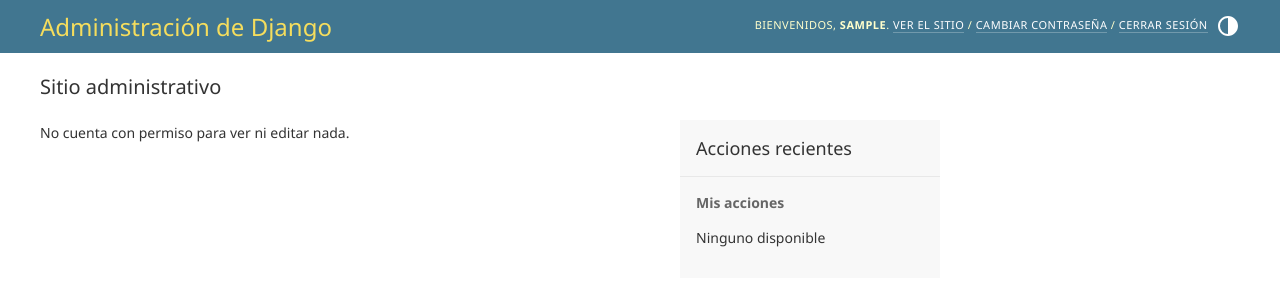
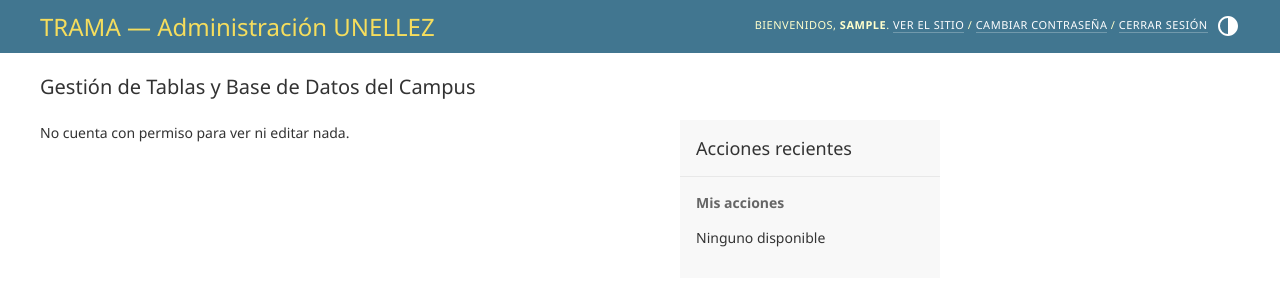
Before and after one commit to alejose2050-afk/TRAMA, a Django app: page /admin/ in a window 1280 px wide. Shown: the top 300 px of the page. Run offline with Django 5.2, Linux system fonts and the light colour scheme; the visitor is signed in with stand-in values (Sample User, id 1); data comes from the database, SQL or seed files in the repository; data that the repository does not hold is empty.

Commit message:
Personalización del panel de administración de Django para la UNELLEZ

```diff
--- a/backend/config/urls.py
+++ b/backend/config/urls.py
@@ -20,6 +20,11 @@ urlpatterns = [
     path('usuarios/', include('users.urls', namespace='users')),
 ]
 
+# Personalización institucional del Panel de Administración (UNELLEZ)
+admin.site.site_header = "TRAMA — Administración UNELLEZ"
+admin.site.site_title = "Panel Administrativo TRAMA"
+admin.site.index_title = "Gestión de Tablas y Base de Datos del Campus"
+
 # En modo de desarrollo, permite servir archivos estáticos y multimedia
 if settings.DEBUG:
     urlpatterns += static(settings.STATIC_URL, document_root=settings.STATIC_ROOT)
--- a/backend/templates/home.html
+++ b/backend/templates/home.html
@@ -15,7 +15,7 @@
 
 {% block content %}
 <div class="trama-container">
-  <!-- Renderizado condicional según el rol o privilegio del usuario (Pauta B.8) -->
+  <!-- Renderizado condicional según el rol o privilegio del usuario -->
   {% if role_view == 'admin' %}
     {% include 'roles/dashboard_admin.html' %}
   {% elif role_view == 'manager' %}
--- a/backend/templates/roles/dashboard_admin.html
+++ b/backend/templates/roles/dashboard_admin.html
@@ -22,7 +22,7 @@
     <div style="display: flex; gap: 12px;">
       <a href="/admin/" target="_blank" class="btn btn-primary">
         <svg width="18" height="18" viewBox="0 0 24 24" fill="none" stroke="currentColor" stroke-width="2" stroke-linecap="round" stroke-linejoin="round"><path d="M12.22 2h-.44a2 2 0 0 0-2 2v.18a2 2 0 0 1-1 1.73l-.43.25a2 2 0 0 1-2 0l-.15-.08a2 2 0 0 0-2.73.73l-.22.38a2 2 0 0 0 .73 2.73l.15.1a2 2 0 0 1 1 1.72v.51a2 2 0 0 1-1 1.74l-.15.09a2 2 0 0 0-.73 2.73l.22.38a2 2 0 0 0 2.73.73l.15-.08a2 2 0 0 1 2 0l.43.25a2 2 0 0 1 1 1.73V20a2 2 0 0 0 2 2h.44a2 2 0 0 0 2-2v-.18a2 2 0 0 1 1-1.73l.43-.25a2 2 0 0 1 2 0l.15.08a2 2 0 0 0 2.73-.73l.22-.39a2 2 0 0 0-.73-2.73l-.15-.08a2 2 0 0 1-1-1.74v-.5a2 2 0 0 1 1-1.74l.15-.09a2 2 0 0 0 .73-2.73l-.22-.38a2 2 0 0 0-2.73-.73l-.15.08a2 2 0 0 1-2 0l-.43-.25a2 2 0 0 1-1-1.73V4a2 2 0 0 0-2-2z"></path><circle cx="12" cy="12" r="3"></circle></svg>
-        Abrir Django Admin (B.7)
+        Panel de Base de Datos
       </a>
       <a href="{% url 'users:profile' %}" class="btn btn-outline">
         Mi Perfil
@@ -54,7 +54,7 @@
   <!-- Enlace a Django Admin -->
   <div style="background: linear-gradient(135deg, rgba(37, 99, 235, 0.05) 0%, rgba(124, 58, 237, 0.05) 100%); border: 1px solid var(--trama-border); border-radius: var(--radius-lg); padding: 28px; margin-bottom: 32px; display: flex; align-items: center; justify-content: space-between; flex-wrap: wrap; gap: 20px;">
     <div>
-      <span class="badge badge-amber" style="margin-bottom: 8px;">Requisito B.7 Configurado</span>
+      <span class="badge badge-cobalt" style="margin-bottom: 8px;">Consola del Sistema</span>
       <h3 style="font-size: 1.3rem; font-weight: 800; color: var(--trama-navy-deep);">
         Administración de Tablas de la Base de Datos (PostgreSQL)
       </h3>
--- a/backend/users/views.py
+++ b/backend/users/views.py
@@ -3,11 +3,11 @@ Vistas para la gestión de usuarios, autenticación y navegación principal de T
 Contextualizado a la UNELLEZ (Universidad Nacional Experimental de los Llanos Occidentales Ezequiel Zamora).
 
 Controladores incluidos:
-- home_view: Vista adaptativa basada en roles (RBAC) para cumplir la pauta B.8:
+- home_view: Vista adaptativa basada en roles de usuario (RBAC):
     * Visitante: Portada y catálogo de consulta para la comunidad unellista.
     * Usuario (Estudiante): Panel de solicitudes personales de equipos y espacios para subproyectos.
     * Gestor (Docente/Jefe de Subprograma): Bandeja de aprobación de préstamos y recursos a su cargo.
-    * Administrador: Métricas globales del sistema piloto y acceso directo al Django Admin.
+    * Administrador: Métricas globales del sistema piloto y consola de control.
 - register_view: Procesa el registro con rol y adscripción a la UNELLEZ.
 - login_view: Autentica al usuario mediante correo y contraseña.
 - logout_view: Cierra la sesión activa y redirige al inicio.
@@ -27,7 +27,7 @@ User = get_user_model()
 def home_view(request):
     """
     Página principal de TRAMA.
-    Renderiza la vista correspondiente según el rol o privilegio del usuario en la UNELLEZ (B.8).
+    Renderiza la vista correspondiente según el rol o privilegio del usuario en la UNELLEZ.
     """
     user = request.user
     context = {}
```
